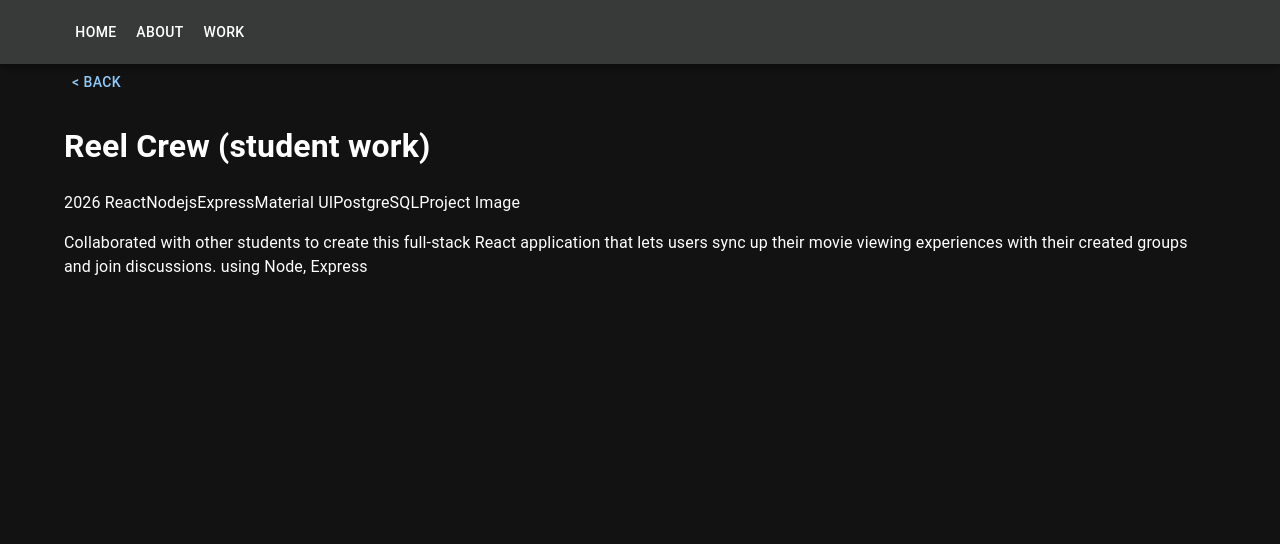
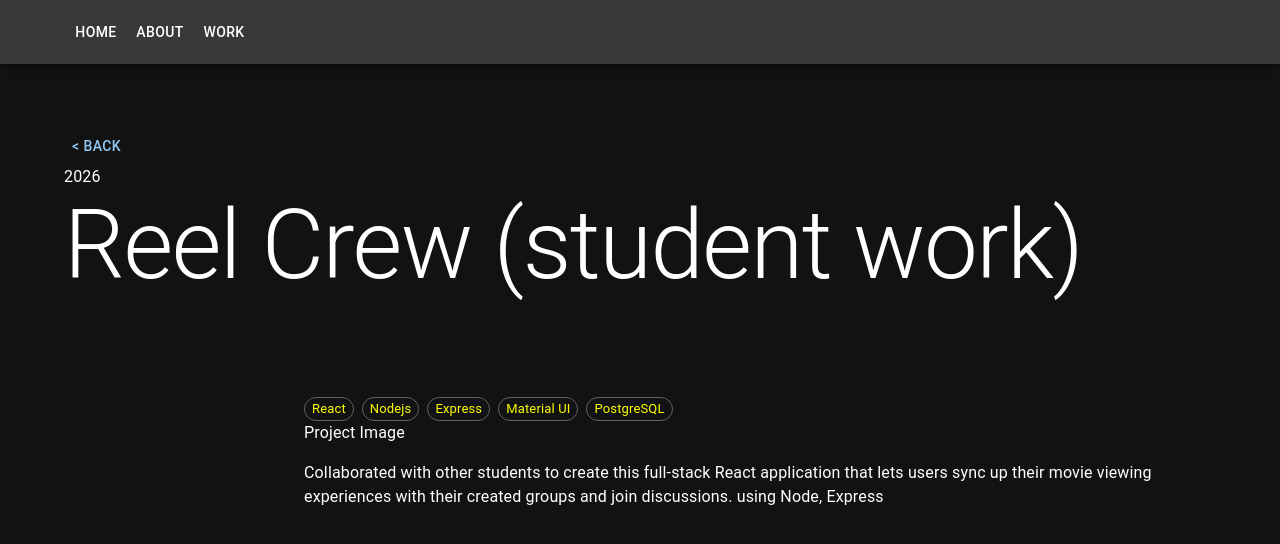
Before and after one commit to buttonbag/2026-portfolio, a React (Vite) app: page /work/1 in a window 1280 px wide. Shown: the top 544 px of the page. Built offline with nearby package versions, Linux system fonts and the light colour scheme.

Commit message:
design tweak

```diff
--- a/src/pages/WorkDetails.tsx
+++ b/src/pages/WorkDetails.tsx
@@ -1,6 +1,8 @@
 import { Link, useParams } from 'react-router';
 import work from "../content/work"
-import { Button } from '@mui/material';
+import Button from '@mui/material/Button';
+import Box from '@mui/material/Box';
+import { Chip, Stack, Typography } from '@mui/material';
 
 
 function WorkDetails() {
@@ -8,26 +10,31 @@ function WorkDetails() {
 	const currentWork = work.find(w => w.id === Number(workId));
 
   return (
-		<div className="py-8 md:py-16 px-4 md:px-8">
+		<Box sx={{py:8}}>
 			<div className="max-w-4xl mx-auto">
 			<Button component={Link} to={"/work"}>&lt; back</Button>
 				{/* Header */}
 				<div className="mb-12 pb-8 border-b border-black">
-					<h1 className="text-4xl md:text-5xl font-normal tracking-tight">
+						{currentWork?.date}
+					<Typography variant='h1'>
 						{currentWork?.name}
-					</h1>
+					</Typography>
 				</div>
 
-				<section className="mb-16">
-						{currentWork?.date} {currentWork?.tech_stack}
-						{currentWork?.image}
+				<Box component="section" sx={{my:12, ml:30}}>
+					<Stack direction="row" spacing={1}>
+						{currentWork?.tech_stack.map( (tech) =>
+							<Chip variant="outlined" sx={{color: "yellow", border: ".9 solid"}} size="small" label={tech}/>
+						)}
+					</Stack>
+					{currentWork?.image}
 					<p className="text-xs uppercase tracking-widest mb-8 text-gray-600">
 						{currentWork?.description}
 					</p>
-				</section>
+				</Box>
 
 			</div>
-		</div>
+		</Box>
 	);
 }
 
```
